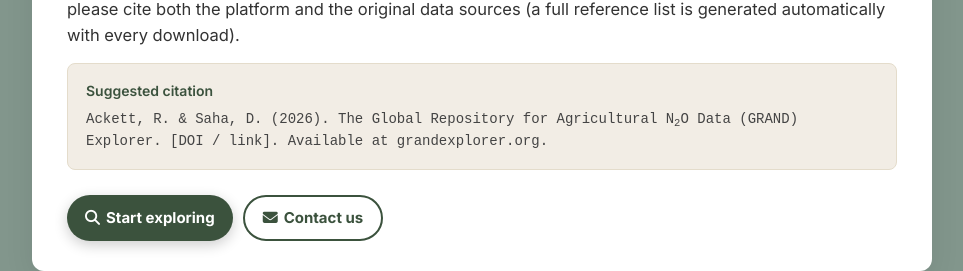
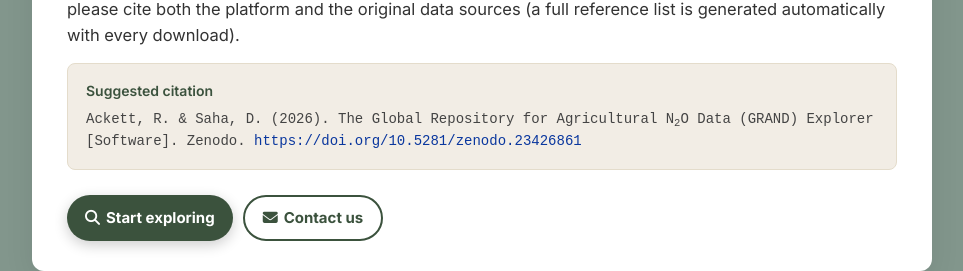
Before and after one commit to ryanackett/grand_explorer, a Django app: page /about/ in a window 1280 px wide. Shown: the part 1891-2162 px from the top of the page, without its empty margins (158-1121 px from the left). Run offline with Django 3.2, Linux system fonts and the light colour scheme; parts of the project's set-up code (start-up, migrations or seed data) failed here and were passed over; some libraries are stand-ins or nearby versions; some web fonts are replaced.

Commit message:
fix: update citations in README and related files to include DOI and Zenodo reference

```diff
--- a/n2odb/templates/about.html
+++ b/n2odb/templates/about.html
@@ -224,7 +224,7 @@
         </p>
         <div class="citation-box">
             <strong>Suggested citation</strong>
-            <span class="cite">Ackett, R. & Saha, D. (2026). The Global Repository for Agricultural N<sub>2</sub>O Data (GRAND) Explorer. [DOI / link]. Available at grandexplorer.org.</span>
+            <span class="cite">Ackett, R. & Saha, D. (2026). The Global Repository for Agricultural N<sub>2</sub>O Data (GRAND) Explorer [Software]. Zenodo. <a href="https://doi.org/10.5281/zenodo.23426861" target="_blank" rel="noopener">https://doi.org/10.5281/zenodo.23426861</a></span>
         </div>
 
         <div class="about-cta">
```
Also changed, not shown: README.md, n2odb/static/files/README.txt, 1 other file.
